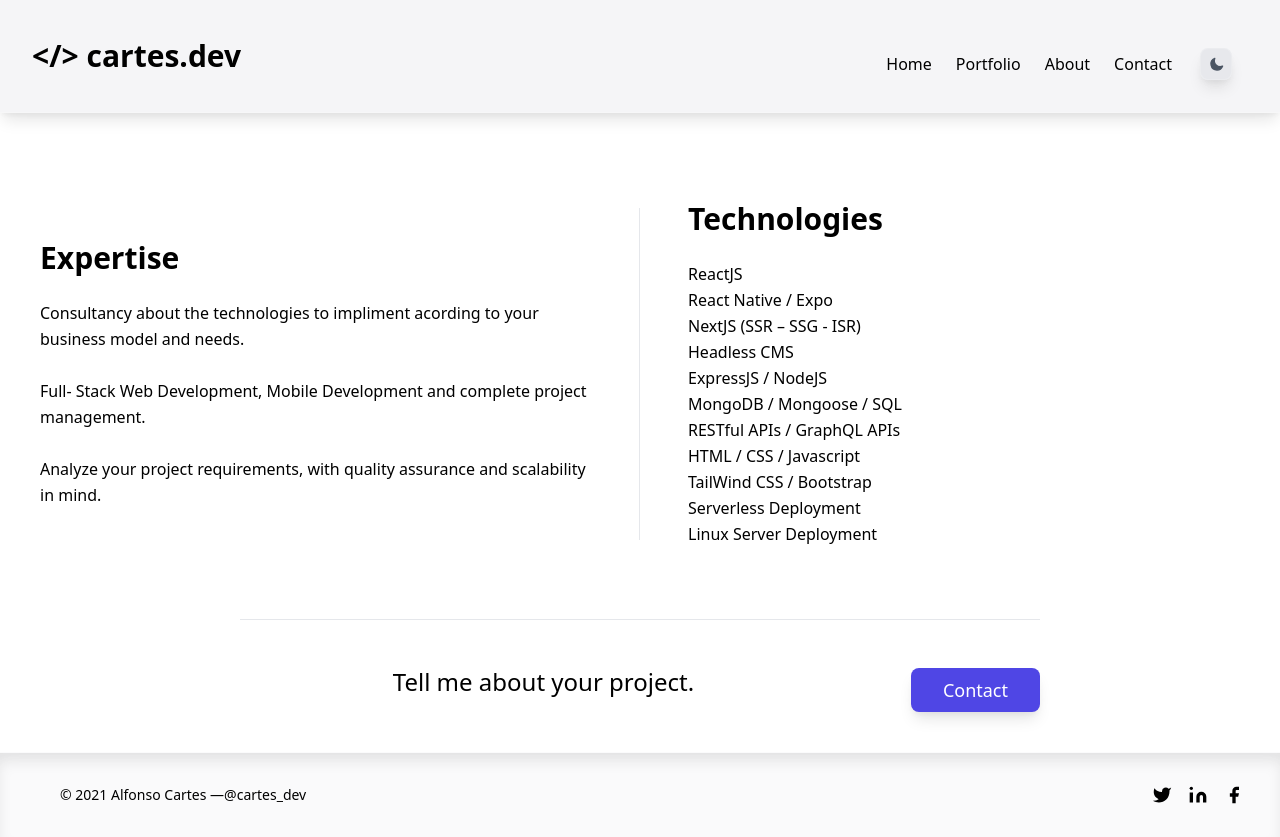
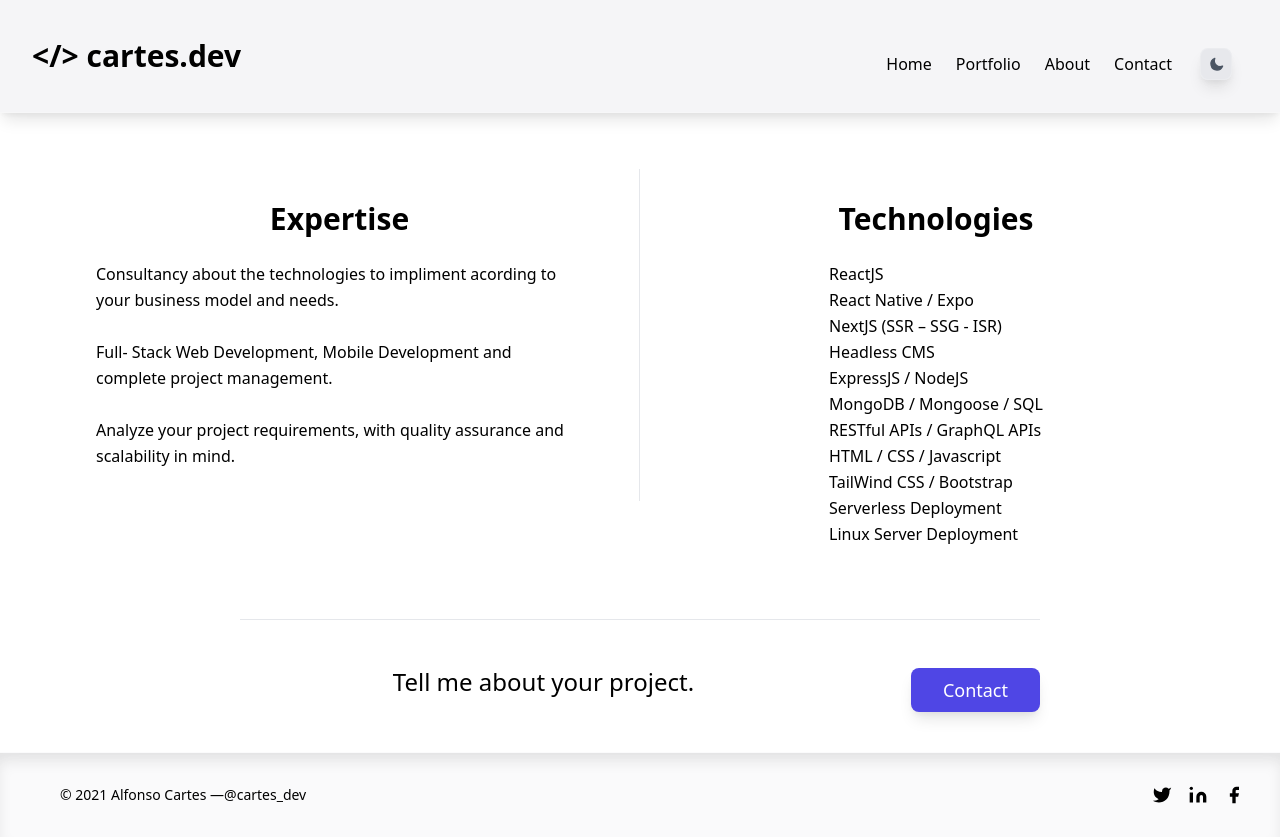
Before and after one commit to alfonsocartes/cartes_dev, a Next.js app: page /about in a window 1280 px wide. Built offline with nearby package versions, Linux system fonts and the light colour scheme.

Commit message:
Fix flex alignment and padding

```diff
--- a/pages/about.js
+++ b/pages/about.js
@@ -5,8 +5,8 @@ import Layout from "../components/Layout";
 const About = () => (
   <Layout title="About | Cartes Development | Full-Stack Web Development / Mobile Development">
     <section className="body-font">
-      <div className="container flex flex-wrap mx-auto items-center">
-        <div className="md:w-1/2 md:pr-12 md:py-8 md:border-r md:border-b-0 mb-10 md:mb-0 pb-10 border-b border-gray-200">
+      <div className="flex flex-wrap mx-auto items-start">
+        <div className="mx-auto md:w-1/2 px-14 md:py-8 md:mb-0 mb-10 pb-10 md:border-r md:border-b-0 border-b border-gray-200 flex flex-col items-center justify-center">
           <h2 className="sm:text-3xl text-2xl font-bold title-font mb-6">
             Expertise
           </h2>
@@ -27,7 +27,7 @@ const About = () => (
             </p>
           </div>
         </div>
-        <div className="md:w-1/2 md:pl-12 md:py-8 mb-10 md:mb-0 pb-10">
+        <div className="mx-auto md:w-1/2 px-14 md:pl-12  md:py-8 mb-10 md:mb-0 pb-10 flex flex-col items-center justify-center">
           <h2 className="sm:text-3xl text-2xl font-bold title-font mb-6">
             Technologies
           </h2>
```
